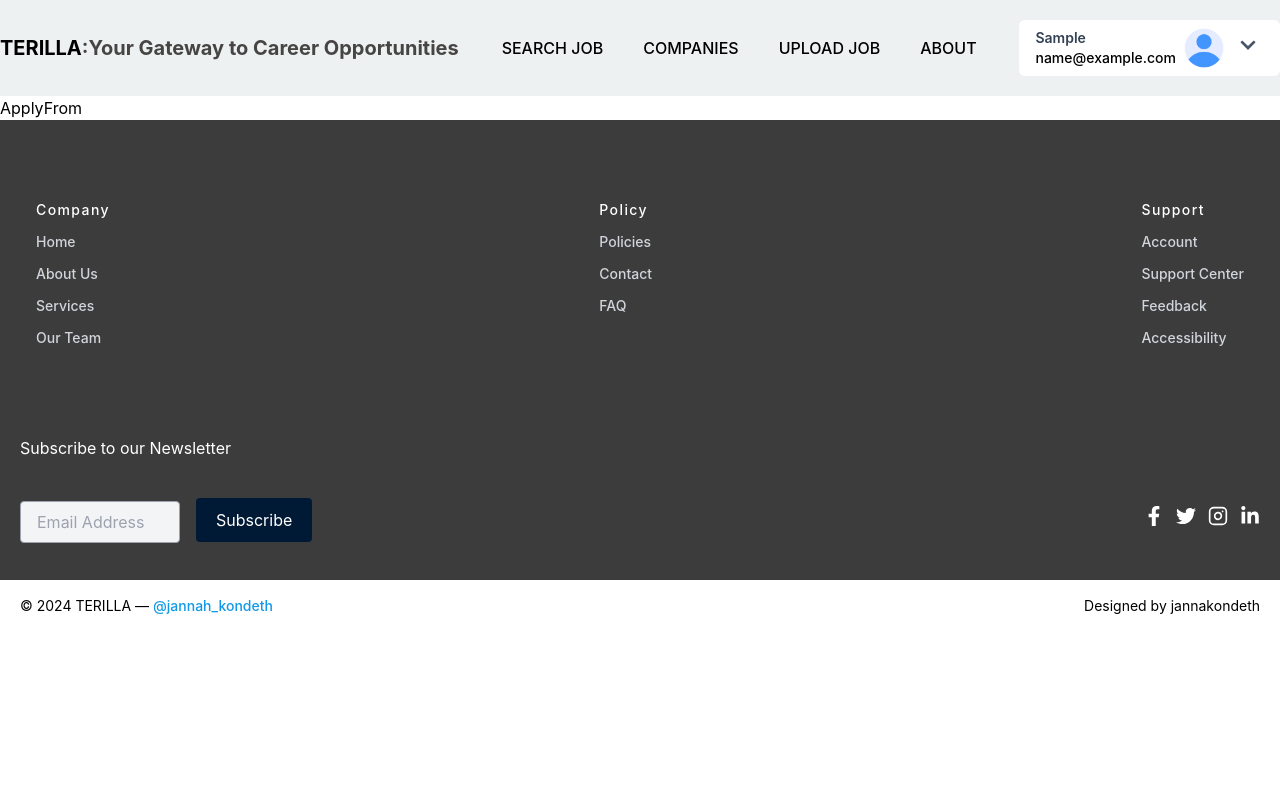
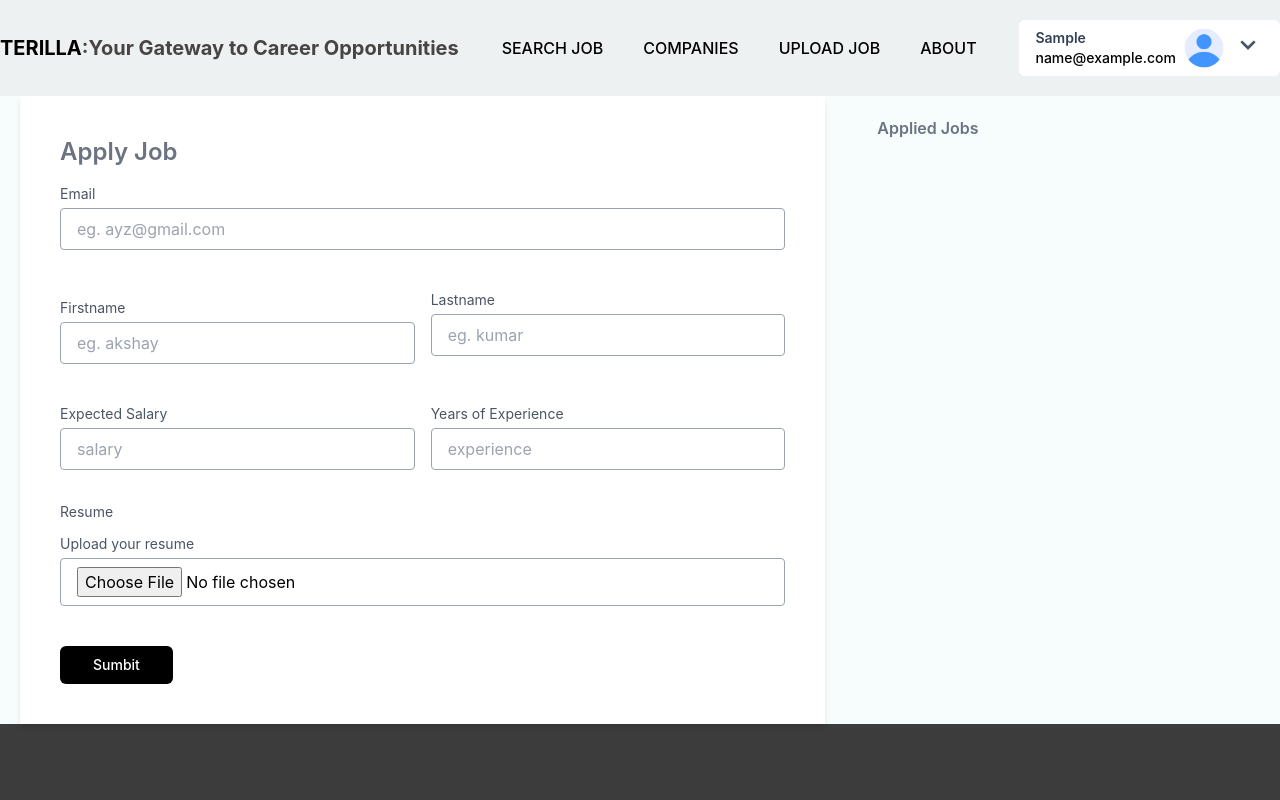
Before and after one commit to Janna007/JobPortalApp, a React (Vite) app in the folder client/: page /apply-form in a window 1280 px wide. Shown: the top 800 px of the page. Built offline with nearby package versions, Linux system fonts and the light colour scheme; sample sign-in values are in the browser's storage.

Commit message:
style apply form

```diff
--- a/client/src/pages/ApplyFrom.jsx
+++ b/client/src/pages/ApplyFrom.jsx
@@ -1,8 +1,194 @@
 import React from 'react'
+import  { useEffect } from 'react'
+import { useState } from "react";
+import { useForm } from "react-hook-form";
+import { CustomButton, JobCard, JobTypes, TextInput } from "../components";
+import { jobs } from "../utils/data";
+import { apiRequest } from '../utils';
+import { useSelector } from 'react-redux';
+import { __DO_NOT_USE__ActionTypes } from '@reduxjs/toolkit';
+import { BsDatabaseDash } from 'react-icons/bs';
 
 function ApplyFrom() {
+    const {user}=useSelector((state)=>state.user)
+    const {
+      register,
+      handleSubmit,
+      getValues,
+      watch,
+      formState: { errors },
+    } = useForm({
+      mode: "onChange",
+      defaultValues: {},
+    });
+
+    const [errMsg, setErrMsg] = useState("");
+
+    const onSubmit=()=>{
+
+    }
   return (
-    <div>ApplyFrom</div>
+    <div>
+        <div className='container mx-auto flex flex-col md:flex-row gap-8 2xl:gap-14 bg-[#f7fdfd] px-5'>
+ <div className='w-full h-fit md:w-2/3 2xl:2/4 bg-white px-5 py-10 md:px-10 shadow-md'>
+ <div>
+          <p className='text-gray-500 font-semibold text-2xl'>Apply Job</p>
+          <form
+            className='w-full mt-2 flex flex-col gap-8'
+            onSubmit={handleSubmit(onSubmit)}
+          >
+            <TextInput
+              name='Email'
+              label='Email'
+              placeholder='eg. ayz@gmail.com'
+              type='email'
+              required={true}
+              register={register("Email", {
+                required: "Email is required",
+              })}
+              error={errors.Email ? errors.Email?.message : ""}
+            />
+
+            <div className='w-full flex gap-4'>
+              <div className={`w-1/2 mt-2`}>
+                {/* <label className='text-gray-600 text-sm mb-1'>Job Type</label>
+                <JobTypes jobTitle={jobType} setJobTitle={setJobType} /> */}
+                <TextInput
+              name='Firstname'
+              label='Firstname'
+              placeholder='eg. akshay'
+              type='text'
+              required={true}
+              register={register("Firstname", {
+                required: "First name is required",
+              })}
+              error={errors.Firstname ? errors.Firstname?.message : ""}
+            />
+
+              </div>
+
+              <div className='w-1/2'>
+                <TextInput
+                  name='Lastanme'
+                  label='Lastname'
+                  placeholder='eg. kumar'
+                  type='text'
+                  register={register("Lastname")}
+                  error={errors.Lastanme ? errors.Lastanme?.message : ""}
+                />
+              </div>
+            </div>
+
+            <div className='w-full flex gap-4'>
+              <div className='w-1/2'>
+                <TextInput
+                  name='salary'
+                  label='Expected Salary'
+                  placeholder='salary'
+                  type='number'
+                  register={register("salary", {
+                    required: "Salary is required!",
+                  })}
+                  error={errors.salary ? errors.salary?.message : ""}
+                />
+              </div>
+
+              <div className='w-1/2'>
+                <TextInput
+                  name='experience'
+                  label='Years of Experience'
+                  placeholder='experience'
+                  type='number'
+                  register={register("experience", {
+                    required: "Experience is required",
+                  })}
+                  error={errors.experience ? errors.experience?.message : ""}
+                />
+              </div>
+            </div>
+
+            <div className='flex flex-col'>
+              <label className='text-gray-600 text-sm mb-1'>
+                Resume
+              </label>
+              {/* <textarea
+                className='rounded border border-gray-400 focus:outline-none focus:border-blue-500 focus:ring-1 focus:ring-blue-500 text-base px-4 py-2 resize-none'
+                rows={4}
+                cols={6}
+                {...register("desc", {
+                  required: "Job Description is required!",
+                })}
+                aria-invalid={errors.desc ? "true" : "false"}
+              ></textarea>
+              {errors.desc && (
+                <span role='alert' className='text-xs text-red-500 mt-0.5'>
+                  {errors.desc?.message}
+                </span>
+              )} */}
+               <TextInput
+                  name='resume'
+                  label='Upload your resume'
+                  placeholder='upload here'
+                  type='file'
+                  register={register("resume", {
+                    required: "resume is required",
+                  })}
+                  error={errors.resume ? errors.resume?.message : ""}
+                />
+
+
+            </div>
+
+            {/* <div className='flex flex-col'>
+              <label className='text-gray-600 text-sm mb-1'>
+               Requirements
+              </label>
+              <textarea
+                className='rounded border border-gray-400 focus:outline-none focus:border-blue-500 focus:ring-1 focus:ring-blue-500 text-base px-4 py-2 resize-none'
+                rows={4}
+                cols={6}
+                {...register("requirements")}
+              ></textarea>
+            </div> */}
+
+            {/* {errMsg && (
+              <span role='alert' className='text-sm text-red-500 mt-0.5'>
+                {errMsg}
+              </span>
+            )} */}
+            <div className='mt-2'>
+              <CustomButton
+                type='submit'
+                containerStyles='inline-flex justify-center rounded-md border border-transparent bg-black px-8 py-2 text-sm font-medium text-white hover:bg-[#1d4fd846] hover:text-black focus:outline-none '
+                title='Sumbit'
+              />
+            </div>
+          </form>
+  </div>
+
+
+ </div>
+
+ <div className='w-full md:w-1/3 2xl:2/4 p-5 mt-20 md:mt-0'>
+        <p className='text-gray-500 font-semibold'>Applied Jobs</p>
+
+        {/* <div className='w-full flex flex-wrap gap-6'>
+          {recentPost?.slice(0, 4).map((job, index) => {
+            const data={
+              name:user?.name,
+              email:user?.email,
+              logo:user?.profileUrl,
+              ...job
+            }
+
+            return <JobCard job={data} key={index} />;
+          })}
+        </div> */}
+      </div>
+
+    </div>
+
+    </div>
   )
 }
 
```
